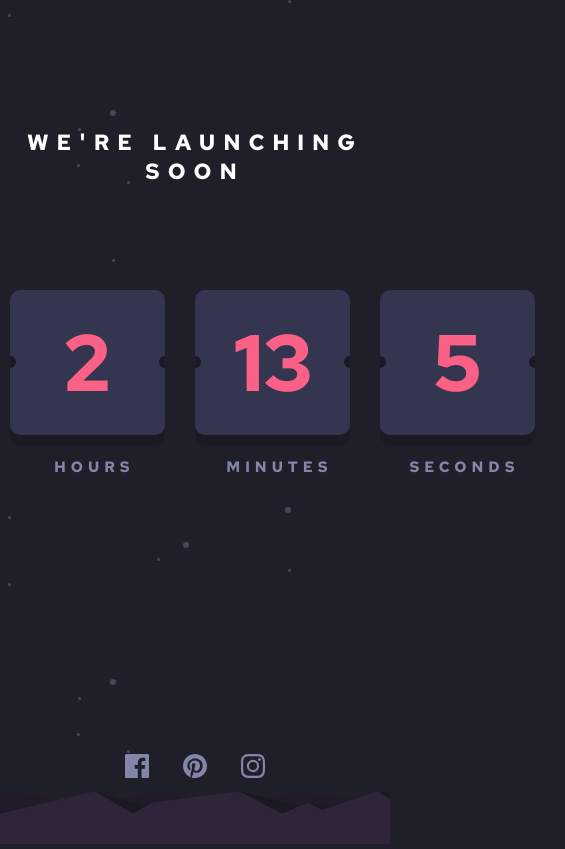
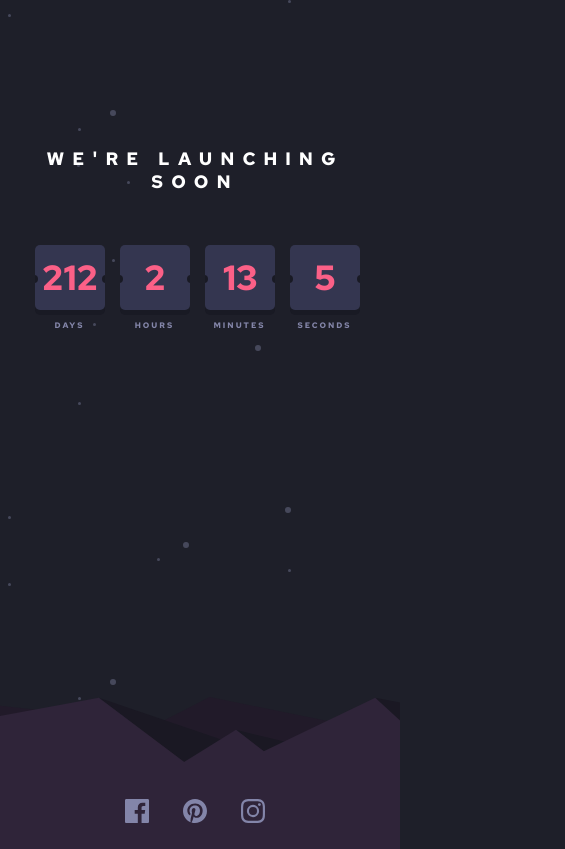
Before and after one commit to kadan-develop/launch_count_down, a React (Vite) app: page / in a window 390 px wide. Shown: the whole page, 565 px wide, since content can reach past the window. Built offline with nearby package versions, Linux system fonts and the light colour scheme.

Commit message:
fixed mobile style

```diff
--- a/src/index.css
+++ b/src/index.css
@@ -117,15 +117,16 @@ svg:hover path {
   position: absolute;
 }
 
-@media only screen and (max-width: 375px) {
+@media only screen and (max-width: 500px) {
   main {
     margin-top: 65px;
   }
 
   .hills {
-    width: 220vw;
-    height: 25vh;
+    width: 200vw;
+    height: 18%;
     right: -10px;
+    bottom: -5px;
   }
 
   .title {
@@ -178,6 +179,6 @@ svg:hover path {
     transform: scale(1);
   }
   footer {
-    bottom: 35px;
+    bottom: 15px;
   }
 }
```
